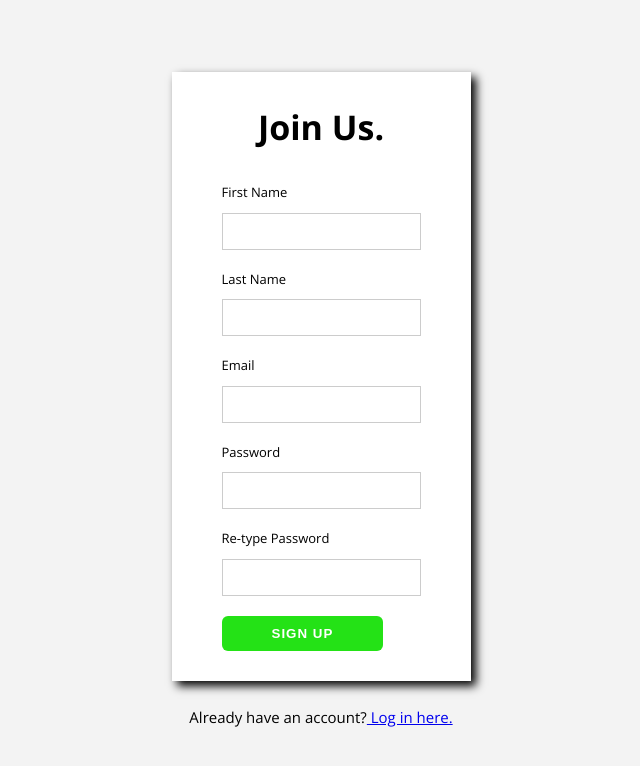
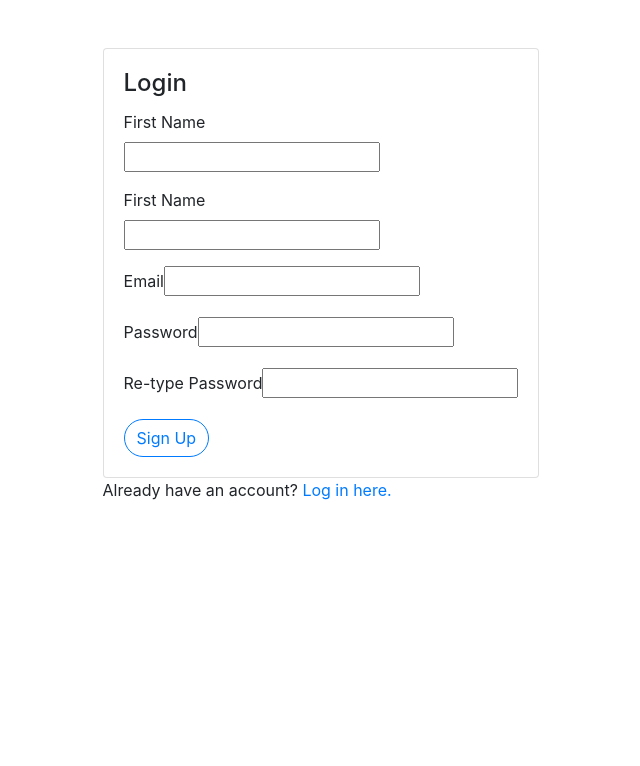
Before and after one commit to iingles/grapql-social, a Vue app in the folder frontend/: page /signup in a window 1280 px wide. Shown: the top 766 px of the page, without its empty margins (319-959 px from the left). Built offline with nearby package versions, Linux system fonts and the light colour scheme.

Commit message:
got a lot of interface done

```diff
--- a/frontend/package.json
+++ b/frontend/package.json
@@ -8,7 +8,10 @@
     "lint": "vue-cli-service lint"
   },
   "dependencies": {
+    "bootstrap": "^4.4.1",
+    "bootstrap-vue": "^2.10.1",
     "core-js": "^3.6.4",
+    "jquery": "^3.4.1",
     "vue": "^2.6.11",
     "vue-router": "^3.1.5",
     "vuex": "^3.1.2"
@@ -27,6 +30,8 @@
     "eslint-plugin-promise": "^4.2.1",
     "eslint-plugin-standard": "^4.0.0",
     "eslint-plugin-vue": "^6.2.1",
+    "less": "^3.11.1",
+    "less-loader": "^5.0.0",
     "vue-template-compiler": "^2.6.11"
   },
   "eslintConfig": {
--- a/frontend/public/index.html
+++ b/frontend/public/index.html
@@ -4,8 +4,8 @@
     <meta charset="utf-8">
     <meta http-equiv="X-UA-Compatible" content="IE=edge">
     <meta name="viewport" content="width=device-width,initial-scale=1.0">
+    <link href="https://fonts.googleapis.com/css?family=Open+Sans:400,700&display=swap" rel="stylesheet">
     <link rel="icon" href="<%= BASE_URL %>favicon.ico">
-    <link href="https://fonts.googleapis.com/css?family=Open+Sans:400,700&display=swap" rel="stylesheet">
     <title><%= htmlWebpackPlugin.options.title %></title>
   </head>
   <body>
--- a/frontend/src/App.vue
+++ b/frontend/src/App.vue
@@ -4,83 +4,12 @@
   </div>
 </template>
 
-<style>
-  html, body, div, span, applet, object, iframe,
-  h1, h2, h3, h4, h5, h6, p, blockquote, pre,
-  a, abbr, acronym, address, big, cite, code,
-  del, dfn, em, img, ins, kbd, q, s, samp,
-  small, strike, strong, sub, sup, tt, var,
-  b, u, i, center,
-  dl, dt, dd, ol, ul, li,
-  fieldset, form, label, legend,
-  table, caption, tbody, tfoot, thead, tr, th, td,
-  article, aside, canvas, details, embed,
-  figure, figcaption, footer, header, hgroup,
-  menu, nav, output, ruby, section, summary,
-  time, mark, audio, video {
-    margin: 0;
-    padding: 0;
-    border: 0;
-    font-size: 100%;
-    font: inherit;
-    vertical-align: baseline;
+<style lang="less">
+  @twblue: #15202B;
+  @twgray: #3D5466;
+
+  .btn-primary {
+    background: @twblue;
+    color: #fff;
   }
-  /* HTML5 display-role reset for older browsers */
-  article, aside, details, figcaption, figure,
-  footer, header, hgroup, menu, nav, section {
-    display: block;
-  }
-  body {
-    line-height: 1.5;
-  }
-  ol, ul {
-    list-style: none;
-  }
-  blockquote, q {
-    quotes: none;
-  }
-  blockquote:before, blockquote:after,
-  q:before, q:after {
-    content: '';
-    content: none;
-  }
-  table {
-    border-collapse: collapse;
-    border-spacing: 0;
-  }
-
-  html {
-    font-size: 62.5%;
-  }
-
-  body {
-    font-family: 'Open Sans';
-    font-size: 1.5rem;
-  }
-
-  .container {
-    display: flex;
-  }
-
-  .btn {
-    padding: 1rem 5rem;
-    text-transform: uppercase;
-    border-radius: 6px;
-    letter-spacing:.1rem;
-    font-weight:700;
-    border: none;
-    cursor: pointer;
-    text-decoration: none;
-  }
-
-  .btn-green {
-    background: #24E216;
-    color: white;
-  }
-
-  .btn-blue {
-    background: #00A9FF;
-    color: white;
-  }
-
 </style>
--- a/frontend/src/views/Landing.vue
+++ b/frontend/src/views/Landing.vue
@@ -1,49 +1,36 @@
 <template>
-    <main>
-        <section class="jumbotron dark-grad">
-            <div class="container">
-                <header class="section-header hero">
+    <div>
+        <b-container fluid class="dark-grad p-5">
+            <b-container class="d-flex justify-content-center">
+                <div>
+                    <header class="section-header">
                         <h1>Explore.</h1>
                         <h1>Learn.</h1>
                         <h1>Connect.</h1>
                     </header>
-                <router-link to="/signup" class="btn btn-green">sign up</router-link>
+                    <b-button pill variant="primary" href="/signup">sign up</b-button>
                 </div>
-        </section>
-        <section class="jumbotron">
-            <div class="container">
+            </b-container>
+        </b-container>
+        <b-container fluid class="p-5">
+            <b-container class="d-flex justify-content-center">
+                <div>
                     <header class="section-header">
                         <h1>Have an account?</h1>
                     </header>
-                <router-link to="/login" class="btn btn-blue">log in</router-link>
+                    <b-button pill variant="outline-primary" href="/login">log in</b-button>
                 </div>
-        </section>
-    </main>
+            </b-container>
+        </b-container>
+    </div>
 </template>
 
-<style scoped>
-    .jumbotron {
-        padding: 3rem 0;
-    }
+<style lang="less" scoped>
 
-    .jumbotron.dark-grad {
+    .dark-grad {
         background: rgb(62,80,91);
         background: radial-gradient(circle, rgba(62,80,91,1) 0%, rgba(38,65,60,1) 35%, rgba(26,29,26,1) 100%);
         color: #fff;
     }
 
-    .section-header {
-        margin-bottom: 2rem;
-    }
-
-    .hero h1 {
-        font-size: 5.4rem;
-    }
-
-    .container {
-        flex-direction: column;
-        justify-content: center;
-        align-items: center;
-    }
-
 </style>
--- a/frontend/src/views/Login.vue
+++ b/frontend/src/views/Login.vue
@@ -1,24 +1,31 @@
 <template>
-    <section class="container">
-        <div class="card">
-            <header class="card-header">
-                <h1>Login</h1>
-            </header>
-            <form class="login-form" method="POST">
-                <div class="form-row">
-                    <label for="email">Email</label>
-                    <input type="text" name="email" v-model="authData.email">
-                </div>
-                <div class="form-row">
-                    <label for="password">Password</label>
-                    <input type="password" name="password" v-model="authData.password">
-                </div>
-                <router-link class="recovery-link" to="/account-recovery">Forgot Password?</router-link>
-                <button type="submit" @click="loginHandler" class="btn btn-green">login</button>
-            </form>
+    <b-container class="container mt-5 d-flex justify-content-center align-content-center">
+      <div>
+        <b-card
+        title="Login"
+        >
+          <b-form method="POST">
+              <b-form-group
+              id="input-group-1"
+              label="Email"
+              label-for="email"
+              >
+                  <input id="email" type="email" v-model="authData.email">
+              </b-form-group>
+              <b-form-group
+              id="input-group-2"
+              label="Password"
+              label-for="password"
+              >
+                  <input id="password" type="password" v-model="authData.password">
+              </b-form-group>
+              <b-button variant="link" href="/account-recovery">Forgot Password?</b-button>
+              <b-button pill variant="outline-primary">log in</b-button>
+          </b-form>
+        </b-card>
+        <p>Need an account?<router-link to="/signup">&nbsp;Sign up here.</router-link></p>
         </div>
-        <p>Need an account?<router-link to="/signup">&nbsp;Sign up here.</router-link></p>
-    </section>
+    </b-container>
 </template>
 
 <script>
@@ -38,11 +45,11 @@ export default {
       event.preventDefault()
       const graphQuery = {
         query: `{
-                    login(email: "${vm.authData.email}", password:"${vm.authData.password}") {
-                        token
-                        userId
-                    }
-                }`
+            login(email: "${vm.authData.email}", password:"${vm.authData.password}") {
+                token
+                userId
+            }
+        }`
       }
 
       fetch('http://localhost:3000/graphql', {
@@ -77,51 +84,5 @@ export default {
 </script>
 
 <style scoped>
-    .container {
-        height: 100vh;
-        background: #f3f3f3;
-        flex-direction: column;
-        justify-content: center;
-        align-items: center;
-    }
 
-    .card {
-        margin-bottom: 2.5rem;
-        padding: 3rem 5rem;
-        box-shadow: .5rem .5rem .9rem #000;
-        background: #fff;
-    }
-
-    .login-form {
-        display: flex;
-        flex-direction: column;
-        justify-content: left;
-        align-items: center;
-    }
-
-    .recovery-link {
-        margin: 1rem 0 2.5rem 0;
-    }
-
-    .card-header h1 {
-        margin-bottom: 3rem;
-        font-size: 34px;
-        font-weight: bold;
-        text-align: center;
-    }
-
-    .form-row {
-        display: flex;
-        flex-direction: column;
-    }
-
-    .form-row label {
-        font-size: 1.3rem;
-    }
-
-    .form-row input {
-        margin: 1rem 0;
-        padding: 1rem;
-        border: 1px solid #ccc;
-    }
 </style>
--- a/frontend/src/views/Signup.vue
+++ b/frontend/src/views/Signup.vue
@@ -1,39 +1,46 @@
 <template>
-    <section class="container">
-        <div class="card">
-            <header class="card-header">
-                <h1>Join Us.</h1>
-            </header>
-            <form class="signup-form"  @submit.prevent="signUpHandler" @keyup.enter="signUpHandler">
-                <div class="form-row">
-                    <label for="firstName">First Name</label>
+    <b-container class="container mt-5 d-flex justify-content-center align-content-center">
+      <div>
+        <b-card
+        title="Login"
+        >
+          <b-form @submit.prevent="signUpHandler" @keyup.enter="signUpHandler">
+              <b-form-group
+              id="input-group-1"
+              label="First Name"
+              label-for="firstname"
+              >
                 <input
                   v-model.lazy="userInput.firstName"
                   type="text"
                   name="firstName"
                   >
-                </div>
-                <div class="form-row">
-                    <label for="lastName">Last Name</label>
+              </b-form-group>
+              <b-form-group
+              id="input-group-1"
+              label="First Name"
+              label-for="firstname"
+              >
                 <input v-model.lazy="userInput.lastName" type="text" name="lastName">
-                </div>
-                <div class="form-row">
+              </b-form-group>
+              <b-form-group>
                   <label for="email">Email</label>
                   <input v-model.lazy="userInput.email" type="text" name="email">
-                </div>
-                <div class="form-row">
+              </b-form-group>
+              <b-form-group>
                   <label for="password">Password</label>
                   <input v-model.lazy="userInput.password" type="password" name="password">
-                </div>
-                <div class="form-row">
+              </b-form-group>
+              <b-form-group>
                   <label for="redoPassword">Re-type Password</label>
                   <input v-model.lazy="userInput.rePass" type="password" name="redoPassword">
+              </b-form-group>
+              <b-button pill variant="outline-primary">Sign Up</b-button>
+          </b-form>
+        </b-card>
+        <p>Already have an account?<router-link to="/login">&nbsp;Log in here.</router-link></p>
       </div>
-                <button type="submit" class="btn btn-green"  @click="signUpHandler">Sign Up</button>
-            </form>
-        </div>
-        <p>Already have an account?<router-link to="/login">&nbsp;Log in here.</router-link></p>
-    </section>
+    </b-container>
 </template>
 
 <script>
@@ -100,52 +107,5 @@ export default {
 </script>
 
 <style scoped>
-    .container {
-        height: 100vh;
-        background: #f3f3f3;
-        flex-direction: column;
-        justify-content: center;
-        align-items: center;
-    }
 
-    .card {
-        margin-bottom: 2.5rem;
-        padding: 3rem 5rem;
-        box-shadow: .5rem .5rem .9rem #000;
-        background: #fff;
-    }
-
-    .login-form {
-        display: flex;
-        flex-direction: column;
-        justify-content: left;
-        align-items: center;
-    }
-
-    .recovery-link {
-        margin: 1rem 0 2.5rem 0;
-    }
-
-    .card-header h1 {
-        margin-bottom: 3rem;
-        font-size: 34px;
-        font-weight: bold;
-        text-align: center;
-    }
-
-    .form-row {
-        display: flex;
-        flex-direction: column;
-        margin: 1rem 0;
-    }
-
-    .form-row label {
-        font-size: 1.3rem;
-    }
-
-    .form-row input {
-        margin: 1rem 0;
-        padding: 1rem;
-        border: 1px solid #ccc;
-    }
 </style>
--- a/frontend/src/views/auth/Home.vue
+++ b/frontend/src/views/auth/Home.vue
@@ -1,47 +1,107 @@
 <template>
-    <div class="container">
-        <div class="col 3-col">
-            <News />
-        </div>
-        <div class="col 3-col middle-col">
-            <Feed />
-        </div>
-        <div class="col 3-col">
-            <Recent />
-        </div>
+    <div>
+        <b-navbar fixed="top" fluid class="main-nav container-tw">
+            <b-container class="d-flex justify-content-center">
+                <b-row>
+                    <b-col col sm="12" md="12" lg="12">
+                        <b-form>
+                            <b-input-group size="sm" class="mb-2">
+                                <b-input-group-prepend is-text>
+                                    <b-icon icon="search"></b-icon>
+                                </b-input-group-prepend>
+                                <b-form-input type="search" placeholder="Search"></b-form-input>
+                            </b-input-group>
+                        </b-form>
+                    </b-col>
+                </b-row>
+            </b-container>
+        </b-navbar>
+        <b-container fluid class="container-tw pt-5 main-view">
+            <b-container>
+                <b-row>
+                   <b-col col sm="12" md="3" lg="2">
+                       <div class="menu">
+                           <h1>Menu</h1>
+                        </div>
+                   </b-col>
+                   <b-col col sm="12" md="6" lg="7" class="main-content">
+                       <b-card
+                       title="Write a new post"
+                       class="mb-1"
+                       >
+                        <b-form>
+                            <b-form-group
+                            label="What do you want to say?"
+                            >
+                                <b-form-textarea
+                                rows="3"
+                                max-rows="6"
+                                >
+                                </b-form-textarea>
+                            </b-form-group>
+                            <b-button pill variant="primary">Post</b-button>
+                        </b-form>
+                       </b-card>
+                       <Feed />
+                   </b-col>
+                   <b-col col sm="12" md="6" lg="3">
+                       <div class="side-content">
+                           <h4>Side Content</h4>
+                       </div>
+                   </b-col>
+                </b-row>
+            </b-container>
+        </b-container>
     </div>
 </template>
 
 <script>
-import News from '../../components/News'
+// import News from '../../components/News'
 import Feed from '../../components/Feed'
-import Recent from '../../components/Recent'
+// import Recent from '../../components/Recent'
 
 export default {
   components: {
-    News,
-    Feed,
-    Recent
+    // News,
+    Feed
+    // Recent
   }
 }
 </script>
 
-<style scoped>
-    .container {
-        flex-direction: column;
+<style lang="less" scoped>
+    @twgray: #CCD6DD;
+    .menu {
+        position: fixed;
+    }
+    .main-nav {
+        background: #fff;
     }
 
-    @media screen and (min-width: 1000px) {
-        .container {
-            flex-direction: row;
-            justify-content: space-around;
-        }
+    .container-tw {
+        border-bottom: 1px solid @twgray;
+    }
 
-        .middle-col {
-            width: 33%;
-            border-left: 1px solid #ccc;
-            border-right: 1px solid #ccc;
-        }
+    .container {
+        max-width: 990px;
+    }
+
+    .main-view {
+        min-height: 100vh;
+    }
+
+    .main-content {
+        min-height: 100vh;
+        border-left: 1px solid @twgray;
+        border-right: 1px solid @twgray;
+        padding: 20px;
+    }
+
+    .side-content {
+        border: 1px solid @twgray;
+        border-radius: 10px;
+        margin: 20px 10px;
+        padding: 20px;
     }
 
 </style>
```
Also changed, not shown: frontend/src/components/Feed.vue (+14 -6 lines), frontend/src/components/posts/SinglePost.vue (+14 -8 lines), frontend/src/main.js (+10 -0 lines), 1 other file (tests, documents, lock files or other folders). Lines whose indentation alone changed are shown as unchanged.
